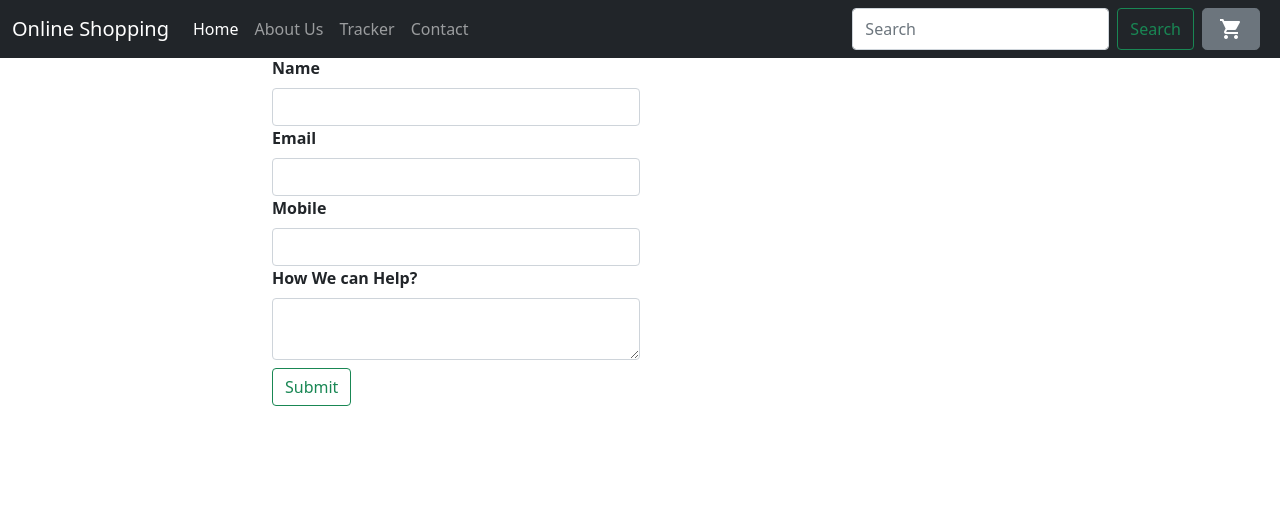
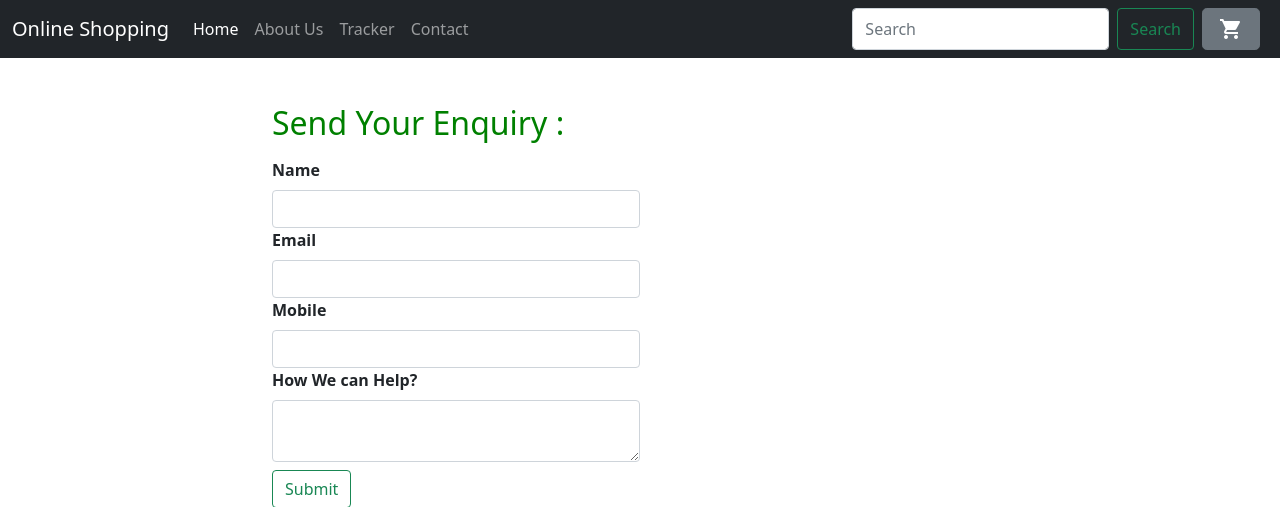
Before and after one commit to Raghavendra-coder/Online-cart, a Django app: template templates/shop/contact.html in a window 1280 px wide. Shown: the top 507 px of the page. Run offline with Django 3.2, Linux system fonts and the light colour scheme; the template is opened without the code that fills it, so the values that code supplies are empty.

Commit message:
contact us page

```diff
--- a/templates/shop/contact.html
+++ b/templates/shop/contact.html
@@ -4,7 +4,11 @@
 <div class="container">
     <h1 class="text-center" style="color: green" >Contact Page</h1>
     <div class="row">
+
        <div class="col-md-8 mx-auto">
+        <div class=" mt-5 my-3">
+          <h2 style="color: green;">Send Your Enquiry :</h2>
+       </div>
         <form action="/shop/contact" method="Post">
             {% csrf_token %}
     <div class="col-md-6">
```
